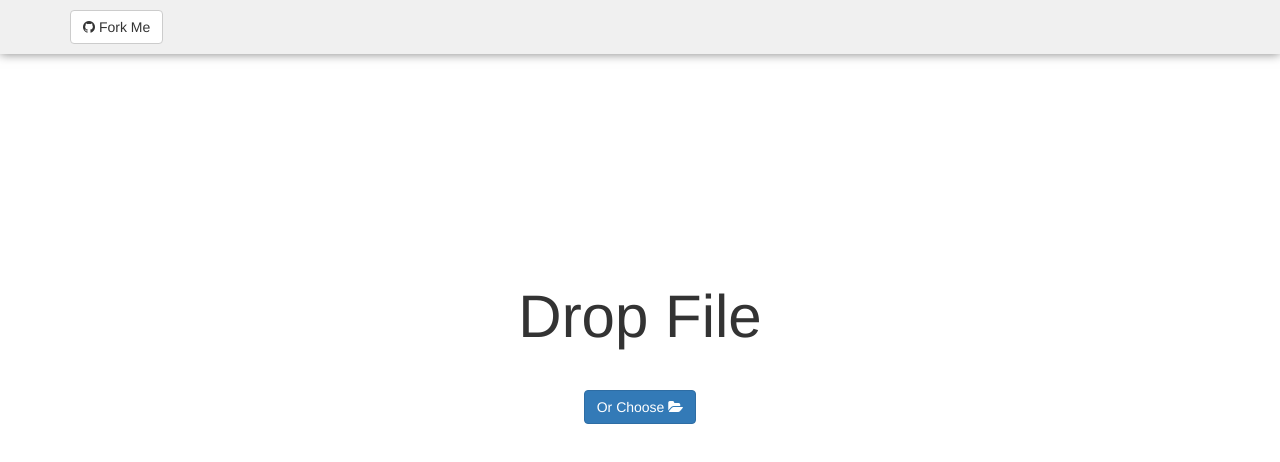
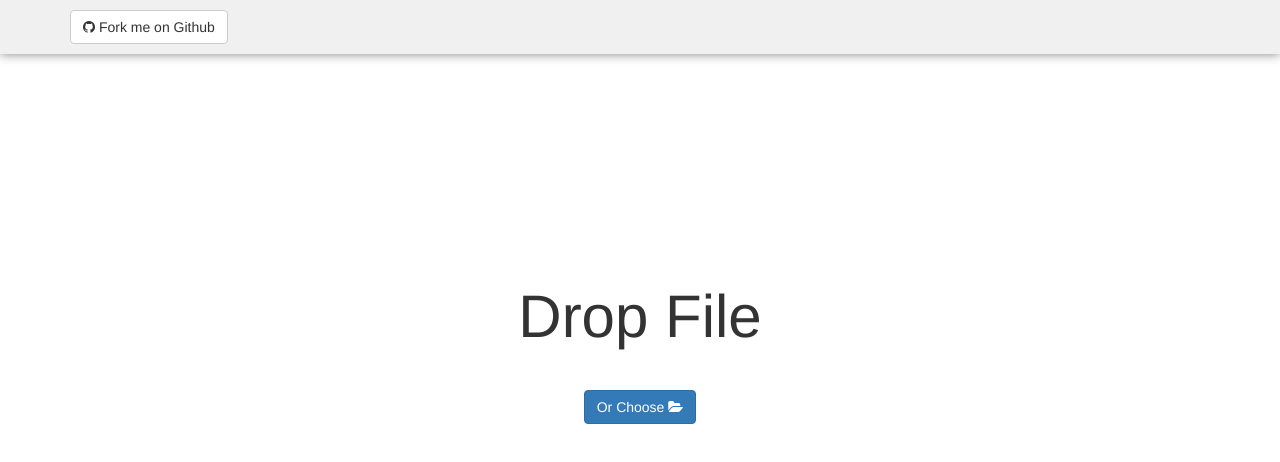
Before and after one commit to halloffame/ynab-csv, a plain HTML site: page index.html in a window 1280 px wide. Drawn offline with nearby package versions, Linux system fonts and the light colour scheme.

Commit message:
updated fork me button

```diff
--- a/index.html
+++ b/index.html
@@ -26,7 +26,7 @@
           <!-- <div class='btn btn-default' ng-click='reloadApp()'><i class='fa fa-refresh'></i></div> -->
           <div class='btn btn-primary' ng-click='downloadFile()'><i class='fa fa-cloud-download'></i> Save YNAB Data</div>
         </div>
-        <a href='https://github.com/halloffame/ynab-csv' target='_blank' class='btn btn-default'><i class='fa fa-github'></i> Fork Me</a>
+        <a href='https://github.com/halloffame/ynab-csv' target='_blank' class='btn btn-default'><i class='fa fa-github'></i> Fork me on Github</a>
       </div>
     </div>
 
```
